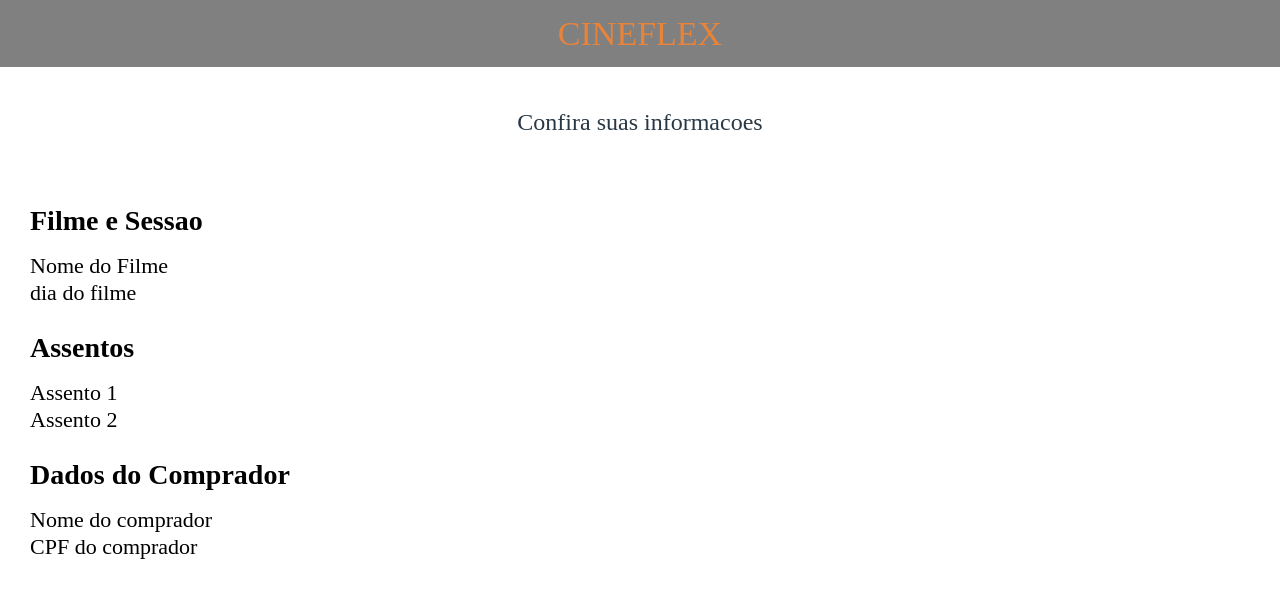
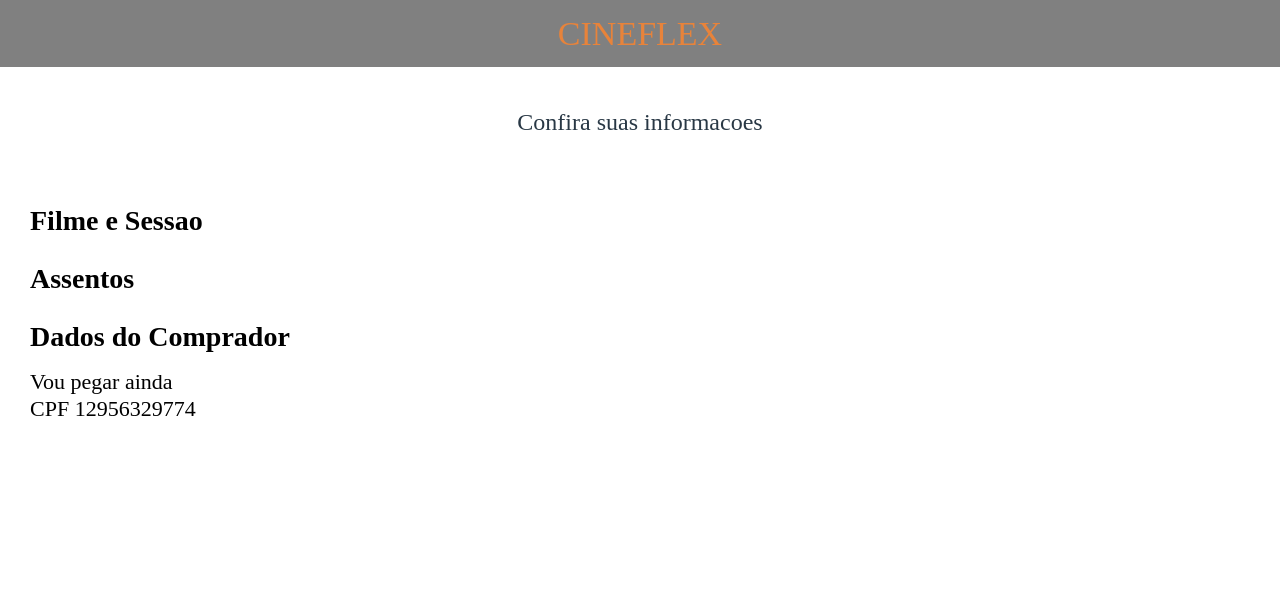
Before and after one commit to digdiego13/cineflex, a React (Create React App) app: page /sucesso in a window 1280 px wide. Shown: the top 598 px of the page. Built offline with nearby package versions, Linux system fonts and the light colour scheme.

Commit message:
Tela sucesso feita

```diff
--- a/src/Assento.js
+++ b/src/Assento.js
@@ -1,5 +1,5 @@
 import { useState } from "react"
-export default function Assento({assentosEscolhidos, isAvailable, id, name, selecionar, alterarAssentos, reservaAssentos}) {
+export default function Assento({assentosEscolhidos, isAvailable, id, name, selecionar}) {
 
     let [classeSelecionado, setClasseSelecionado] = useState('')
     function selecionar() {
@@ -9,11 +9,11 @@ export default function Assento({assentosEscolhidos, isAvailable, id, name, sele
                 element === id ? assentosEscolhidos.splice(assentosEscolhidos.indexOf(element), 1) : console.log('')
             });
             setClasseSelecionado('')
-            alterarAssentos(reservaAssentos)
+            console.log(assentosEscolhidos)
         }else{
             assentosEscolhidos.push(id)
             setClasseSelecionado('selecionado')
-            alterarAssentos(reservaAssentos)
+            console.log(assentosEscolhidos)
         }
 
 
--- a/src/Assentos.js
+++ b/src/Assentos.js
@@ -43,22 +43,22 @@ export default function Assentos ({ alterarAssentos, objetoAssentos}) {
 
   function infoNome(event) {
       reservaAssentos.name = event.target.value
-      alterarAssentos(reservaAssentos)
+
   }
   function infoCpf(event) {
     reservaAssentos.cpf = event.target.value;
-    alterarAssentos(reservaAssentos)
+
     }
 
     function reservarPoltronas(){
+    alterarAssentos(reservaAssentos)
+    console.log(objetoAssentos)
 
-    alterarAssentos(reservaAssentos)
-    if(objetoAssentos.name === '' || objetoAssentos.cpf === '' || objetoAssentos.ids.length === 0){
-        return alert("Faltam informacoes")
-    }
 
     const promise = axios.post(`
-    https://mock-api.bootcamp.respondeai.com.br/api/v2/cineflex/seats/book-many`, objetoAssentos)
+    https://mock-api.bootcamp.respondeai.com.br/api/v2/cineflex/seats/book-many`, {ids: assentosEscolhidos,
+name: reservaAssentos.name,
+cpf: reservaAssentos.cpf})
 
     promise.catch(()=> alert("Algo deu errado"))
     }
--- a/src/Sucesso.js
+++ b/src/Sucesso.js
@@ -1,13 +1,6 @@
 
-import { useParams } from "react-router";
-import { useEffect, useState } from "react";
-import axios from "axios";
-import Loading from "./Loading";
+
 import StepComment from "./StepComment";
-import { Link } from "react-router-dom";
-import Rodape from "./Rodape";
-import Assento from './Assento';
-import AssentosLegenda from "./AssentosLegenda";
 import './Sucesso.css'
 
 
@@ -15,19 +8,24 @@ import './Sucesso.css'
 export default function Sucesso ({objetoAssentos}) {
     console.log(objetoAssentos)
 
+
     return(
         <>
         <StepComment step="Confira suas informacoes" />
         <div className="conteudo-sucesso">
             <h1>Filme e Sessao</h1>
-            <p>Nome do Filme</p>
-            <p>dia do filme</p>
+            <p>{objetoAssentos.filme}</p>
+            <p>{objetoAssentos.data}</p>
             <h1>Assentos</h1>
-            <p>Assento 1</p>
-            <p>Assento 2</p>
+            {objetoAssentos.ids.map(element => {
+                element = element.toString()
+                let nAssento = `${element[element.length-2]}${element[element.length-1]}`
+                return(<p>Assento {nAssento}</p>)
+
+            })}
             <h1>Dados do Comprador</h1>
-            <p>Nome do comprador</p>
-            <p>CPF do comprador</p>
+            <p>{objetoAssentos.name}</p>
+            <p>CPF {objetoAssentos.cpf}</p>
         </div>
 
         </>
```
